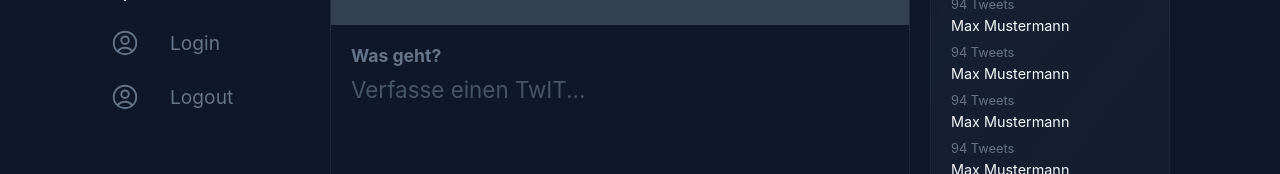
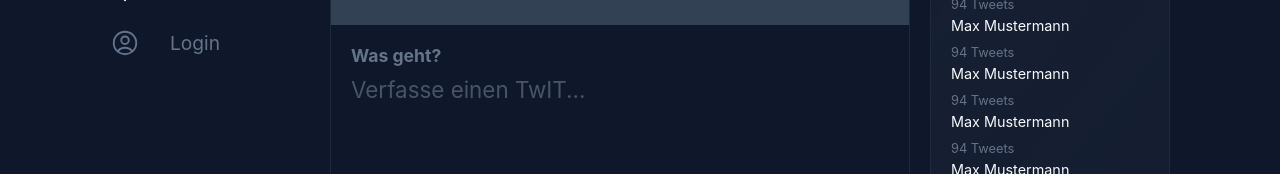
Before and after one commit to IctBerufsbildungZentralschweiz/modul-294-aufgaben, a Vue app in the folder twitter/: page / in a window 1280 px wide. Shown: the part 128-302 px from the top of the page. Built offline with nearby package versions, Linux system fonts and the light colour scheme.

Commit message:
Logout entfernt

```diff
--- a/twitter/src/App.vue
+++ b/twitter/src/App.vue
@@ -18,10 +18,6 @@ import SparklesIcon from './components/icons/SparklesIcon.vue'</script>
           <a href="#">
             <IconLogin/>
             Login
-          </a>
-          <a href="#">
-            <IconLogin/>
-            Logout
           </a>
         </nav>
       </aside>
```
